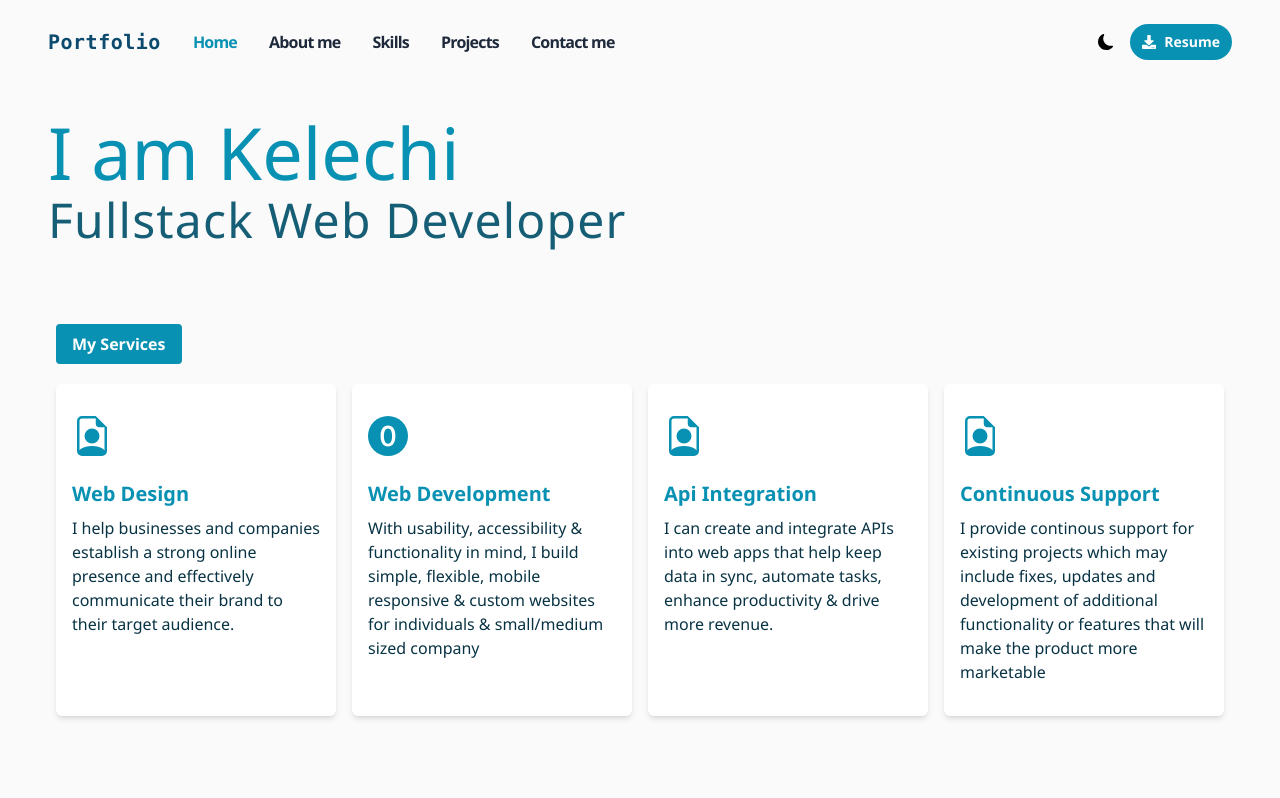
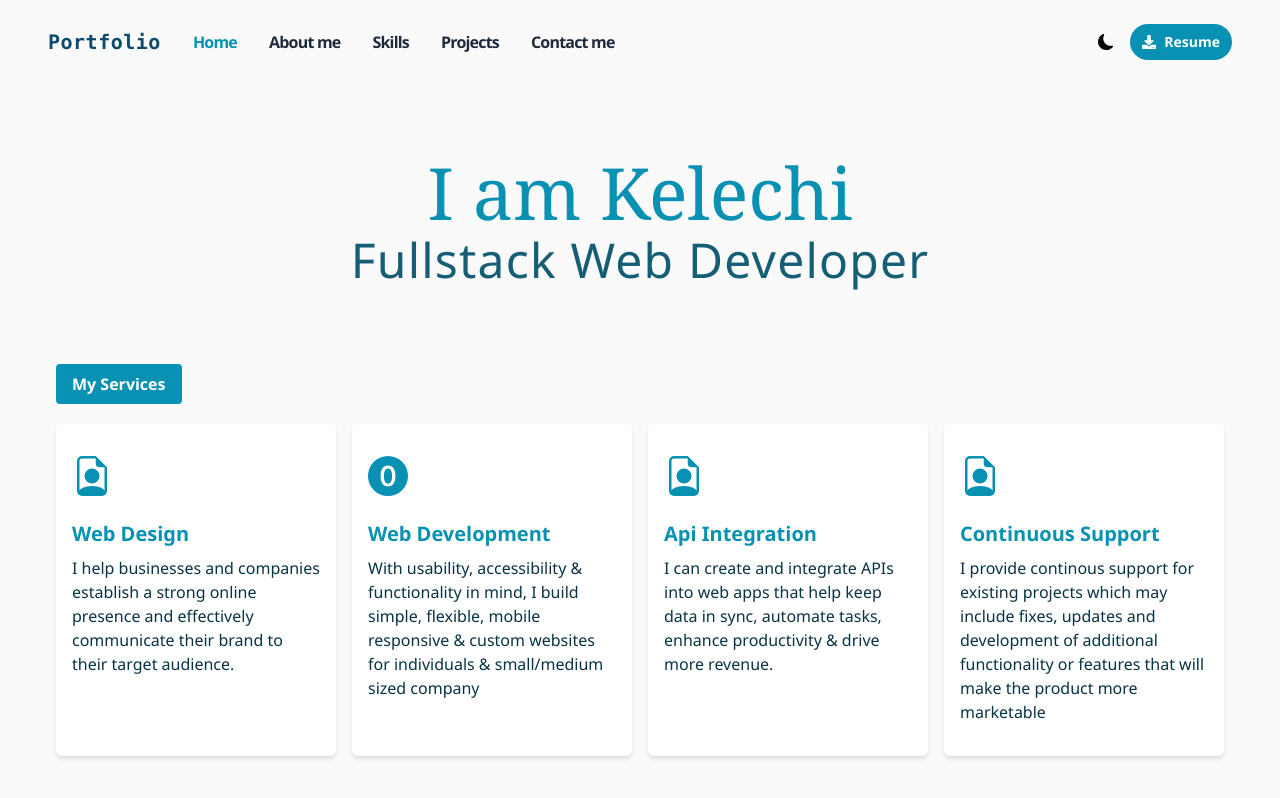
Before and after one commit to Kelechi095/Portfolio, a React (Vite) app: page / in a window 1280 px wide. Built offline with nearby package versions, Linux system fonts and the light colour scheme.

Commit message:
modified styling

```diff
--- a/src/Pages/Home.tsx
+++ b/src/Pages/Home.tsx
@@ -8,13 +8,13 @@ export default function Home() {
   return (
     <Wrapper>
       <Nav />
-      <section className="mt-14">
+      <section className="mt-24">
         {/* <h2 className="hero-label">I'm open for hire! Please reach out</h2> */}
 
-        <h1 className="hero-main-text">
+        <h1 className="text-4xl md:text-6xl lg:text-7xl text-cyan-600 font-serif text-center">
           I am Kelechi
         </h1>
-        <h1 className="text-3xl mt-2 md:text-2xl lg:text-5xl text-cyan-800 tracking-wide dark:text-white">
+        <h1 className="text-2xl mt-2 md:text-2xl lg:text-5xl text-cyan-800 tracking-wide dark:text-white text-center">
           Fullstack Web Developer
         </h1>
 
--- a/src/index.css
+++ b/src/index.css
@@ -39,9 +39,7 @@ html, body, label {
   .hero-label {
     @apply mx-auto font-serif text-center text-base md:text-lg lg:text-lg px-4 py-2 w-fit text-white  bg-cyan-600 rounded-full tracking-wide leading-5
   }
-  .hero-main-text {
-    @apply text-5xl md:text-6xl lg:text-7xl text-cyan-600
-  }
+
 
   .hero-sub-text {
     @apply text-lg md:max-w-lg tracking-wide mb-2 font-medium md:font-semibold text-sky-900 lg:max-w-3xl lg:text-xl mx-auto p-3
```
